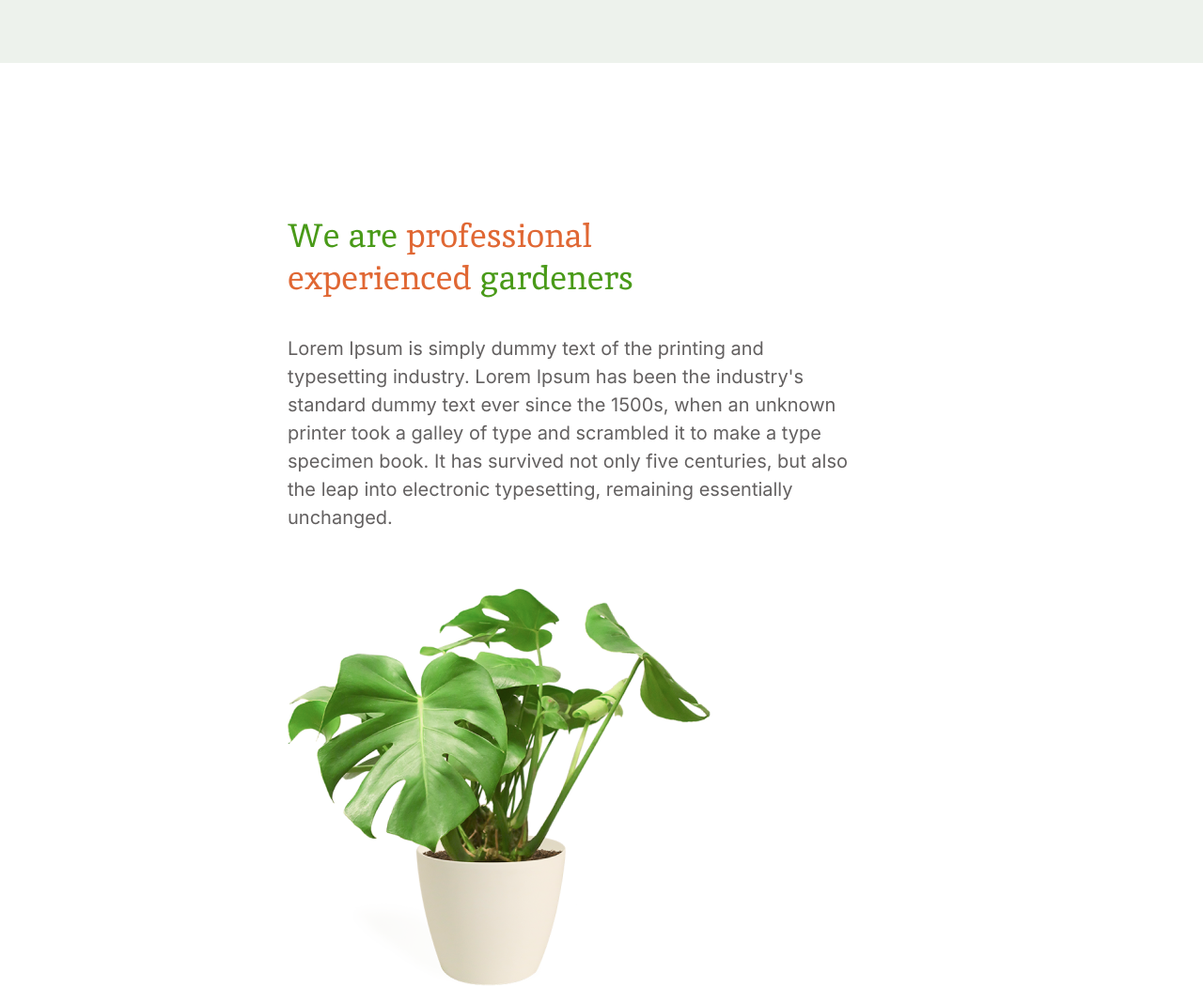
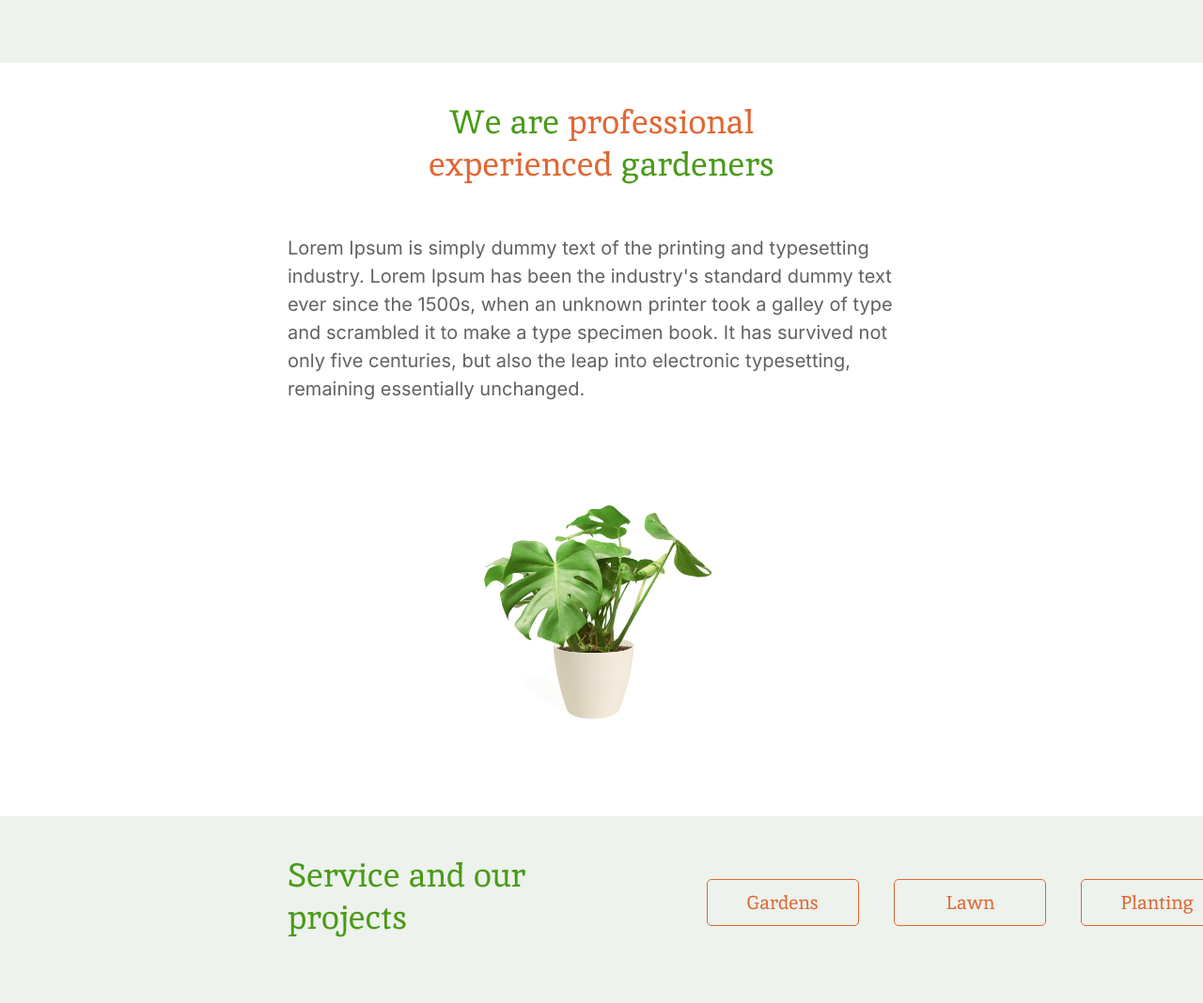
Before and after one commit to DaintyMonk/plants, a plain HTML site: page index.html in a window 1280 px wide. Shown: the part 469-1537 px from the top of the page at 94% size. Drawn offline with Linux system fonts and the light colour scheme; files whose address does not match are found by name; a web font is replaced by a local one.

Commit message:
feat: add about section styles for tablet

```diff
--- a/assets/styles/style.css
+++ b/assets/styles/style.css
@@ -656,4 +656,35 @@ h2 {
   }
 
   /*-------welcome section end-------*/
+
+  /*-------about section start-------*/
+
+  #about {
+    padding: 40px 0 95px;
+  }
+
+  .about__wrapper {
+    flex-direction: column;
+    align-items: center;
+    justify-content: space-between;
+  }
+
+  .about__text-block {
+    width: 100%;
+    margin-bottom: 67px;
+  }
+
+  .about__title {
+    width: 423px;
+    margin: 0 auto 52px;
+    text-align: center;
+  }
+
+  .about__img-block {
+    width: 250px;
+    height: 258px;
+  }
+
+  /*-------about section end-------*/
+
 }
```
